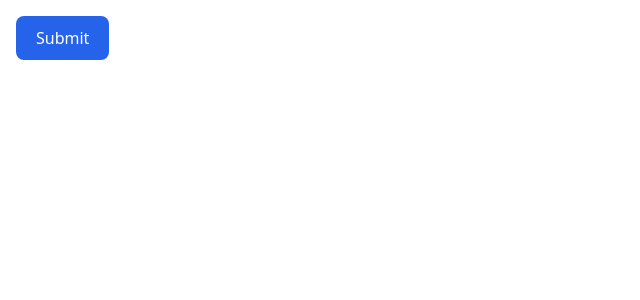
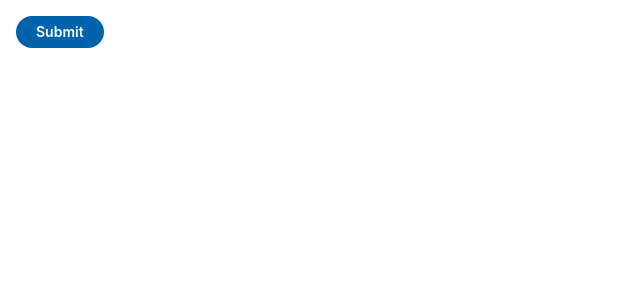
Before and after one commit to bdan0005/eng-path-navigator, a React (Create React App) app in the folder frontend/: page / in a window 1280 px wide. Shown: the top 300 px of the page, without its empty margins (0-640 px from the left). Built offline with nearby package versions, Linux system fonts and the light colour scheme.

Commit message:
Fix button styling and config

```diff
--- a/frontend/src/components/Button.js
+++ b/frontend/src/components/Button.js
@@ -1,32 +1,28 @@
-// components/Button.jsx
-import React from 'react';
-
 const Button = ({
   type = 'primary',
   handleClick = () => {},
   iconSvg = '',
   iconPos = 'left',
   text = 'Button',
-  fullWidth = false,
+  fitContainerWidth = false,
   minHeight = 11,
   fitContainerHeight = false,
   disabled = false,
+  boldText = 'semi',
+  textSize = 'text-sm',
   children,
 }) => {
-  const baseStyles = `flex items-center justify-center font-sans rounded-lg px-3 py-2.5
-    md:px-4 md:py-2.5 lg:px-5 lg:py-2.5 transition ease-in-out duration-300`;
+  const baseStyles = `flex items-center justify-center font-sans rounded-2xl px-1 py-1.5
+    md:px-4 lg:px-5 transition ease-in-out duration-300`;
 
   const typeStyles = {
-    primary: 'bg-blue-600 text-white hover:bg-blue-800 border-none',
-    secondary: 'bg-blue-50 text-blue-700 hover:bg-blue-100 border-none',
-    disabled: 'bg-gray-200 text-white cursor-not-allowed border-none',
-    error: 'bg-red-600 text-white border-none',
-    'no-bg': '',
+    primary: 'bg-blue text-white hover:bg-blue border-none',
   };
 
   const minHeightClass = `min-h-[${minHeight}px]`;
-  const fullWidthClass = fullWidth ? 'w-full text-center' : '';
-  const heightClass = fitContainerHeight ? 'h-full' : '';
+  const fullWidthClass = fitContainerWidth ? 'w-full text-center' : '';
+  const fullHeightClass = fitContainerHeight ? 'h-full' : '';
+  const fontWeightClass = boldText === 'semi' ? 'font-semibold' : boldText ? 'font-bold' : 'font-normal';
 
   const iconMargin = text ? (iconPos === 'left' ? 'mr-2' : 'ml-2') : '';
 
@@ -36,7 +32,7 @@ const Button = ({
         type="button"
         onClick={handleClick}
         disabled={disabled}
-        className={`${baseStyles} ${typeStyles[type] || ''} ${minHeightClass} ${fullWidthClass} ${heightClass}`}
+        className={`${baseStyles} ${typeStyles[type] || ''} ${minHeightClass} ${fullWidthClass} ${fullHeightClass} ${fontWeightClass} ${textSize}`}
       >
         {iconSvg && iconPos === 'left' && (
           <span
--- a/frontend/tailwind.config.js
+++ b/frontend/tailwind.config.js
@@ -4,7 +4,21 @@ module.exports = {
     "./src/**/*.{js,jsx,ts,tsx}",
   ],
   theme: {
-    extend: {},
-  },
+    extend: {
+      colors: {
+             'blue': '#0064AC',
+             'light-blue': '#BCD9EE',
+             'gray': '#1F2429',
+             'light-gray': '#C5CBD1',
+             'success-25': '#F6FEF9',
+             'success-100': '#D1FADF',
+             'success-300': '#6CE9A6',
+             'success-700': '#027A48'
+             },
+        },
+        fontFamily: {
+          inter: ['Inter', 'sans-serif'],
+        },
+    },
   plugins: [],
 }
```
